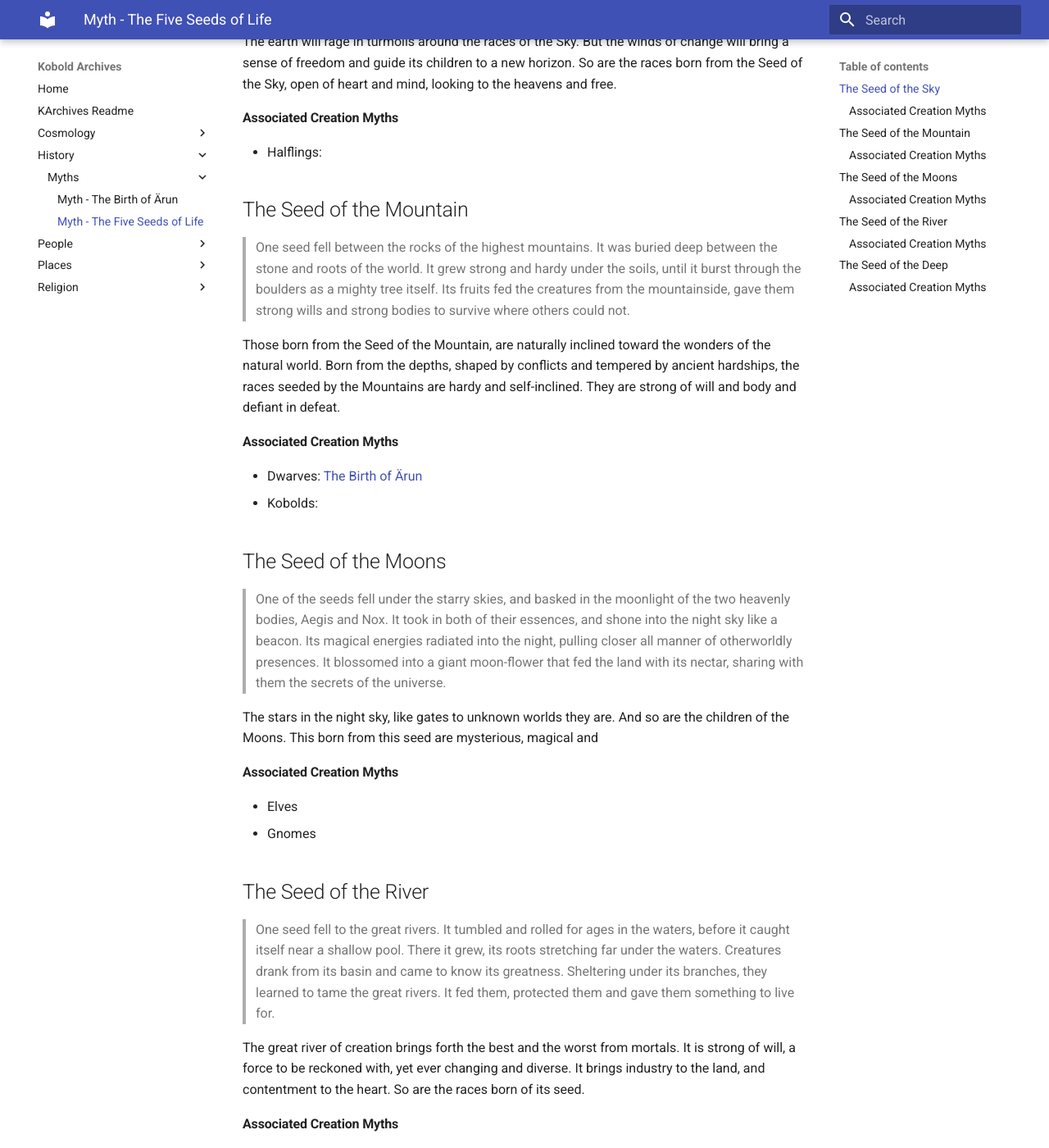
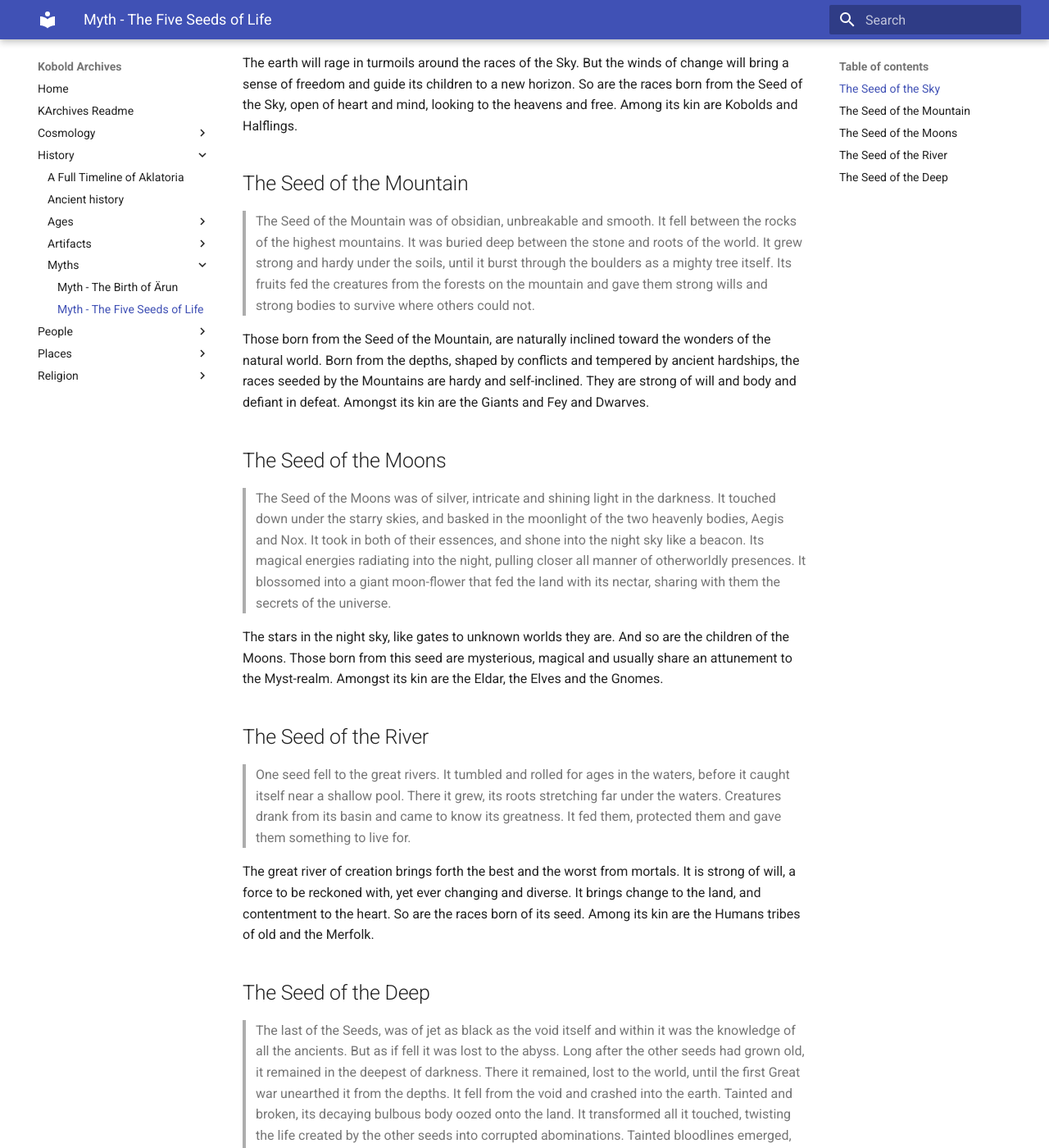
Before and after one commit to jacques-dup/karchives, an MkDocs documentation site: the page built from docs/history/myths/seeds_of_life.md, in a window 1280 px wide and 1400 px high, scrolled down 613 px. Shown: the whole window at 82% size. Built offline with MkDocs 1.6.1 and Material for MkDocs 9.7.7, drawn with Linux system fonts in a browser that asks for light colours; some of the changed text lies outside the part shown.

Commit message:
cration myths and ages start

```diff
--- /dev/null
+++ b/docs/history/ages/age_of_seeding.md
@@ -0,0 +1,8 @@
+# The Age of Seeding
+
+After the vanishing of the Ancients, came an age where Aklatoria returned to a state of natural evolution.  It is believed that the war waged between the Neliavth and the Dragons had a devastating impact on the land and a period of healing was required.
+
+## The Birth of the Gods
+In this age the first of the gods were born.  Whether the gods were spirits deified, a new race of beings from outside the known reality or even the ancient gods of the Neliavth personified, these beings collectively poured their divine essences into the _World Trees_ to create the [Five Seeds of Life](/history/myths/seeds_of_life).
+
+## Early History
--- /dev/null
+++ b/docs/history/index.md
@@ -0,0 +1,74 @@
+# A Full Timeline of Aklatoria
+
+|Seeded Races|Ancients|TIMELINE|Myths|Great Events|
+|-----------:|-------:|:------:|:----|:-----------|
+Age before time
+|||0 - Creation|||
+||||||
+||||||
+||||||
+||||||
+||||||
+||||||
+||||||
+||||||
+||||||
+Age of Seeding
+||||||
+||||||
+||||||
+||||||
+||||||
+||||||
+||||||
+||||||
+The God Wars
+||||||
+||||||
+||||||
+||||||
+||||||
+||||||
+||||||
+||||||
+||||||
+Age of Stone
+||||||
+||||||
+||||||
+||||||
+||||||
+||||||
+||||||
+||||||
+||||||
+Age to the Stars
+||||||
+||||||
+||||||
+||||||
+||||||
+||||||
+||||||
+||||||
+||||||
+The Long Winter
+||||||
+||||||
+||||||
+||||||
+||||||
+||||||
+||||||
+||||||
+||||||
+The age of the Sun
+||||||
+||||||
+||||||
+||||||
+||||||
+||||||
+||||||
+||||||
+||||||
--- a/docs/history/myths/seeds_of_life.md
+++ b/docs/history/myths/seeds_of_life.md
@@ -15,47 +15,30 @@ The Sky, the Mountain, the Moons, the River and the Deep: these are the Five See
 
 ## The Seed of the Sky
 
-> One seed fell under the open skies.  It basked in the openness and absorbed the heat from the sun.  It grew and grew, until it burst open in divine and magical energies, transforming the creatures of the land and granting them new life under the open sky.
+> One seed fell under the open skies.  It was of gold, and shimmered like a star. Basking in the openness and absorbed the heat from the sun.  It grew and grew, germinating through its connection to the realm of Myst alone, until it burst open in divine and magical energies, transforming the creatures of the land and granting them new life under the open sky.
 
-The earth will rage in turmoils around the races of the Sky.  But the winds of change will bring a sense of freedom and guide its children to a new horizon.  So are the races born from the Seed of the Sky, open of heart and mind, looking to the heavens and free.
-
-#### Associated Creation Myths
-* Halflings:
+The earth will rage in turmoils around the races of the Sky.  But the winds of change will bring a sense of freedom and guide its children to a new horizon.  So are the races born from the Seed of the Sky, open of heart and mind, looking to the heavens and free.  Among its kin are Kobolds and Halflings.
 
 ## The Seed of the Mountain
 
-> One seed fell between the rocks of the highest mountains.  It was buried deep between the stone and roots of the world.  It grew strong and hardy under the soils, until it burst through the boulders as a mighty tree itself.  Its fruits fed the creatures from the mountainside, gave them strong wills and strong bodies to survive where others could not.
+> The Seed of the Mountain was of obsidian, unbreakable and smooth. It fell between the rocks of the highest mountains.  It was buried deep between the stone and roots of the world.  It grew strong and hardy under the soils, until it burst through the boulders as a mighty tree itself.  Its fruits fed the creatures from the forests on the mountain and gave them strong wills and strong bodies to survive where others could not.
 
-Those born from the Seed of the Mountain, are naturally inclined toward the wonders of the natural world. Born from the depths, shaped by conflicts and tempered by ancient hardships, the races seeded by the Mountains are hardy and self-inclined.  They are strong of will and body and defiant in defeat.
-
-#### Associated Creation Myths
-* Dwarves: [The Birth of Ärun](/history/myths/creation_dwarves)
-* Kobolds:
+Those born from the Seed of the Mountain, are naturally inclined toward the wonders of the natural world. Born from the depths, shaped by conflicts and tempered by ancient hardships, the races seeded by the Mountains are hardy and self-inclined.  They are strong of will and body and defiant in defeat. Amongst its kin are the Giants and Fey and Dwarves.
 
 ## The Seed of the Moons
 
-> One of the seeds fell under the starry skies, and basked in the moonlight of the two heavenly bodies, Aegis and Nox.  It took in both of their essences, and shone into the night sky like a beacon.  Its magical energies radiated into the night, pulling closer all manner of otherworldly presences. It blossomed into a giant moon-flower that fed the land with its nectar, sharing with them the secrets of the universe.
+> The Seed of the Moons was of silver, intricate and shining light in the darkness. It touched down under the starry skies, and basked in the moonlight of the two heavenly bodies, Aegis and Nox.  It took in both of their essences, and shone into the night sky like a beacon.  Its magical energies radiating into the night, pulling closer all manner of otherworldly presences. It blossomed into a giant moon-flower that fed the land with its nectar, sharing with them the secrets of the universe.
 
-The stars in the night sky, like gates to unknown worlds they are.  And so are the children of the Moons.  This born from this seed are mysterious, magical and
-
-#### Associated Creation Myths
-* Elves
-* Gnomes
+The stars in the night sky, like gates to unknown worlds they are.  And so are the children of the Moons.  Those born from this seed are mysterious, magical and usually share an attunement to the Myst-realm. Amongst its kin are the Eldar, the Elves and the Gnomes.
 
 ## The Seed of the River
 
-> One seed fell to the great rivers.  It tumbled and rolled for ages in the waters, before it caught itself near a shallow pool.  There it grew, its roots stretching far under the waters.  Creatures drank from its basin and came to know its greatness.  Sheltering under its branches, they learned to tame the great rivers.  It fed them, protected them and gave them something to live for.
+> One seed fell to the great rivers.  It tumbled and rolled for ages in the waters, before it caught itself near a shallow pool.  There it grew, its roots stretching far under the waters.  Creatures drank from its basin and came to know its greatness. It fed them, protected them and gave them something to live for.
 
-The great river of creation brings forth the best and the worst from mortals.  It is strong of will, a force to be reckoned with, yet ever changing and diverse.  It brings industry to the land, and contentment to the heart.  So are the races born of its seed.
-
-#### Associated Creation Myths
-* Humans:
+The great river of creation brings forth the best and the worst from mortals.  It is strong of will, a force to be reckoned with, yet ever changing and diverse.  It brings change to the land, and contentment to the heart.  So are the races born of its seed. Among its kin are the Humans tribes of old and the Merfolk.
 
 ## The Seed of the Deep
 
-> The last of the seeds fell into the abyss.  Long after the other seeds had grown old, it remained in the deepest of darkness.  In the depths it drank in the void and almost lost all of its innate magics.  Then one day, seemingly out of nowhere, if fell from the void and crashed into the earth.  Corrupted and broken, its decaying bulbous body oozed onto the land.  It transformed all it touched, twisting the life created by the other seeds into horrific monsters.
+> The last of the Seeds, was of jet as black as the void itself and within it was the knowledge of all the ancients. But as if fell it was lost to the abyss.  Long after the other seeds had grown old, it remained in the deepest of darkness.  There it remained, lost to the world, until the first Great war unearthed it from the depths. It fell from the void and crashed into the earth.  Tainted and broken, its decaying bulbous body oozed onto the land.  It transformed all it touched, twisting the life created by the other seeds into corrupted abominations. Tainted bloodlines emerged, driven mad by blood lust and deformed to grotesque appearances.
 
-A deep shadow can fall onto the land.  It curses the ground it touches, it corrupts the souls it spawns.  The races of the deep were never born from it, but rather became part of it as the darkness of the Deep set its roots into the land.
-
-#### Associated Creation Myths
-* Orcs:
+A deep shadow can fall onto the land.  It curses the ground it touches, it corrupts the souls it spawns.  The races of the deep were never born from it, but rather became part of it as the darkness of the Deep set its roots into the land. Amongst its kin are the Orcs and Goblin kind, Vampires and other creatures tainted by darkness.
```
Also changed, not shown: docs/history/ages/before_history.md (added, +26 -0 lines), docs/history/artifacts/book_of_arath_aev.md (added, +43 -0 lines), docs/history/artifacts/six_tablets_of_verashuun.md (added, +25 -0 lines), docs/history/ages/age_of_stone.md (added), docs/history/ages/age_of_the_stars.md (added), docs/history/ages/age_of_the_sun.md (added), docs/history/ages/god_wars.md (added), docs/history/ages/long_winter.md (added), docs/history/ancient_history.md (added).
